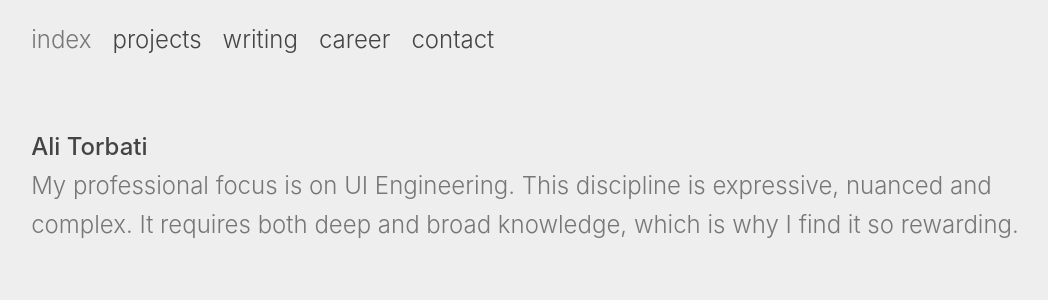
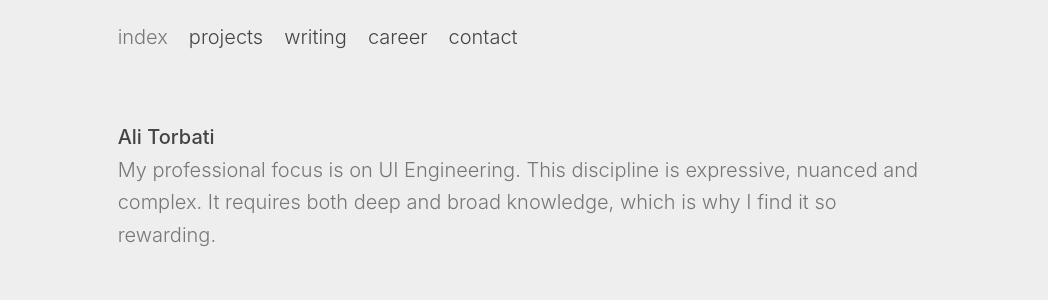
Before and after one commit to alitorbati/portfolio, a Next.js app: page / in a window 1280 px wide. Shown: the top 300 px of the page, without its empty margins (111-1159 px from the left). Built offline with nearby package versions, Linux system fonts and the light colour scheme.

Commit message:
font size

```diff
--- a/styles/GlobalStyle.js
+++ b/styles/GlobalStyle.js
@@ -10,7 +10,7 @@ const global = css({
   },
   html: {
     fontFamily: fontFallback,
-    fontSize: "24px",
+    fontSize: "20px",
     fontWeight: "300",
     backgroundColor: "background",
     color: "middle",
```
